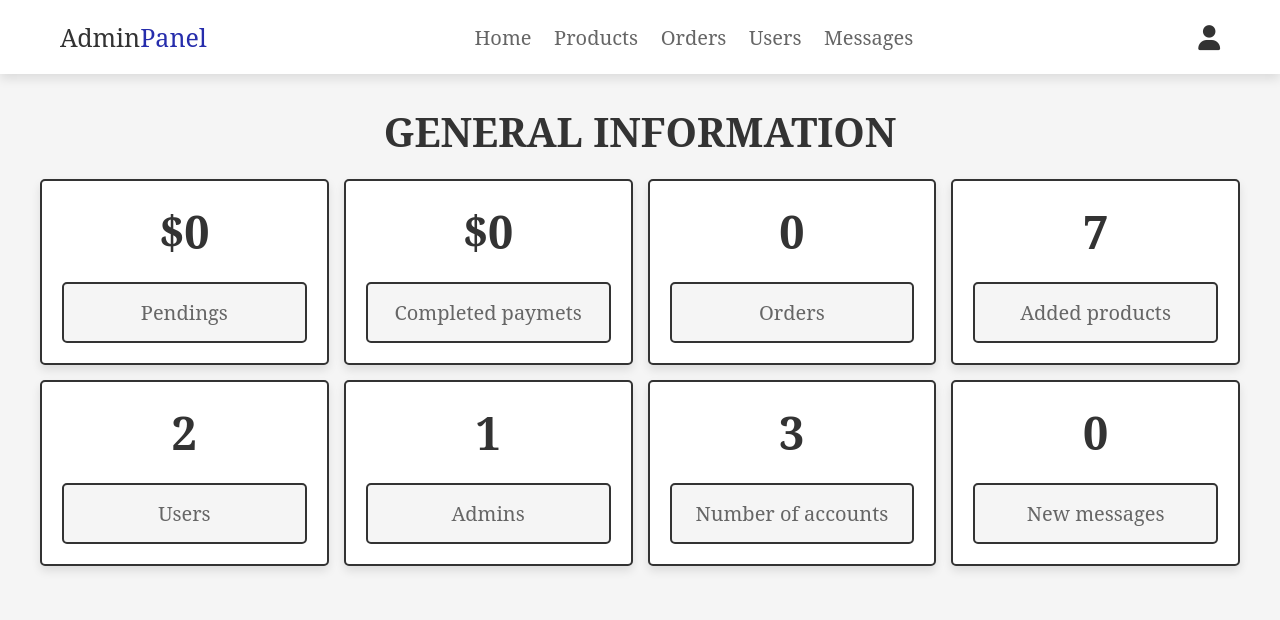
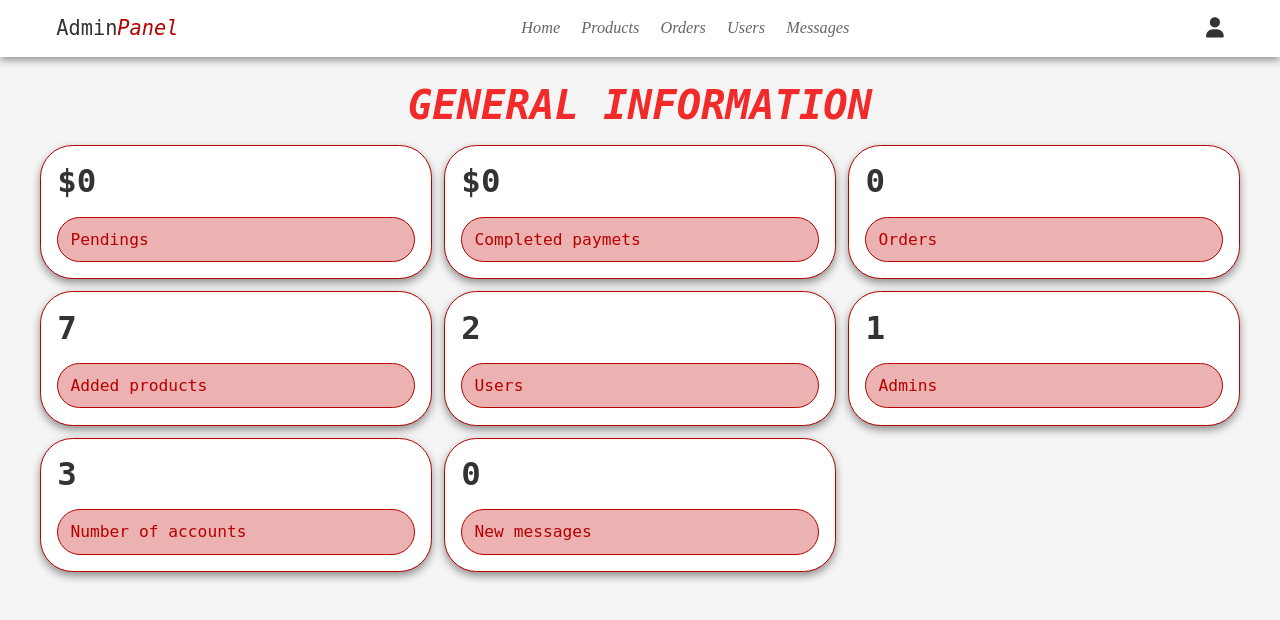
Before and after one commit to XhesBaze/CarShopWEBProject, a PHP site: page /phpFiles/admin_page.php in a window 1280 px wide. Shown: the top 620 px of the page. Run offline with PHP 8.4, Linux system fonts and the light colour scheme; a user stored in the database is signed in; data comes from the database, SQL or seed files in the repository; data that the repository does not hold is empty.

Commit message:
Update admin_style.css

```diff
--- a/CSS/admin_style.css
+++ b/CSS/admin_style.css
@@ -1,20 +1,21 @@
 @import url('https://fonts.googleapis.com/css2?family=Poppins:ital,wght@1,200&display=swap');
 
 :root{
-   --blue:#262DAC ;
-   --light_bue:#1F99C1;
+   --dark_red:#b50000 ;
+   --light_red:#f22a2a;
+   --red:#b50000;
    --orange:#CE5F23;
    --black:#333;
    --white:#fff;
    --light-color:#666;
    --light-white:#ccc;
    --light-bg:#f5f5f5;
-   --border:.2rem solid var(--black);
-   --box-shadow:0 .5rem 1rem rgba(0,0,0,.1);
+   --border: .2rem solid var(--dark_red);
+   --box-shadow: 0 .5rem 1rem rgb(0 0 0 / 42%);
 }
 
 *{
-   font-family: 'Noto Serif', serif;
+   font-family: monospace;
    margin:0; padding:0;
    box-sizing: border-box;
    outline: none; border:none;
@@ -23,7 +24,7 @@
 }
 
 *::selection{
-   background-color: var(--blue);
+   background-color: var(--dark_red);
    color:var(--white);
 }
 
@@ -37,7 +38,7 @@
 }
 
 *::-webkit-scrollbar-thumb{
-   background-color: var(--blue);
+   background-color: var(--dark_red);
 }
 
 html{
@@ -58,9 +59,10 @@ section{
 .title{
    text-align: center;
    margin-bottom: 2rem;
-   color:var(--black);
+   color:var(--light_red);
    text-transform: uppercase;
-   font-size: 4rem;
+   font-size: 5rem;
+   font-style: oblique;
 }
 
 .btn,
@@ -220,18 +226,20 @@ section{
 }
 
 .header .flex .icons div:hover{
-   color:var(--blue);
+   color:var(--red);
 }
 
 .header .flex .navbar a{
    margin:0 1rem;
    font-size: 2rem;
    color:var(--light-color);
+   font-style: italic;
+   font-family: serif;
 }
 
 .header .flex .navbar a:hover{
    text-decoration: underline;
-   color:var(--blue);
+   color:var(--red);
 }
 
 .header .flex .logo{
@@ -240,7 +248,8 @@ section{
 }
 
 .header .flex .logo span{
-   color:var(--blue);
+   color:var(--red);
+   font-style: italic;
 }
 
 #menu-btn{
@@ -249,7 +258,7 @@ section{
 
 .dashboard .box-container{
    display: grid;
-   grid-template-columns: repeat(auto-fit, minmax(27rem, 1fr));
+   grid-template-columns: repeat(auto-fit, minmax(40rem, 2fr));
    gap:1.5rem;
    align-items: flex-start;
    max-width: 1200px;
@@ -257,29 +266,54 @@ section{
 }
 
 .dashboard .box-container .box{
-   text-align: center;
    border:var(--border);
    background-color: var(--white);
    box-shadow: var(--box-shadow);
    padding:2rem;
-   border-radius: .5rem;
+   border-radius: 4rem;
 }
 
 .dashboard .box-container .box h3{
-   font-size: 4.5rem;
+   font-size: 4rem;
    color:var(--black);
 }
 
 .dashboard .box-container .box p{
    padding:1.5rem;
-   border-radius: .5rem;
-   background-color: var(--light-bg);
-   color:var(--light-color);
+   border-radius: 3rem;
+   background-color: #ecb1b1;
+   color:var(--dark_red);
    border:var(--border);
    margin-top: 2rem;
    font-size: 2rem;
 }
+/* section.add-products {
+   background: linear-gradient(115deg, #e45656 10%, #ea01d600 90%);
+} */
 
+
+.add-products .image-form{
+   display: grid;
+    grid-template-columns: repeat(auto-fit, 60rem);
+    gap: 1.5rem;
+    justify-content: center;
+}
+.add-products .image-form .image{
+   padding: 2rem;
+    position: relative;
+    min-height: -webkit-fill-available;
+}
+.add-products .image-form .form{
+   padding: 2rem;
+    position: relative;
+    min-height: -webkit-fill-available;
+}
+
+.product-image {
+   width: 500px;
+   margin-left: 20px;
+   margin-top: 60px;
+}
 .add-products form{
    max-width: 50rem;
    border-radius: .5rem;
```
Also changed, not shown: other parts of CSS/admin_style.css (+39 -28 lines).
